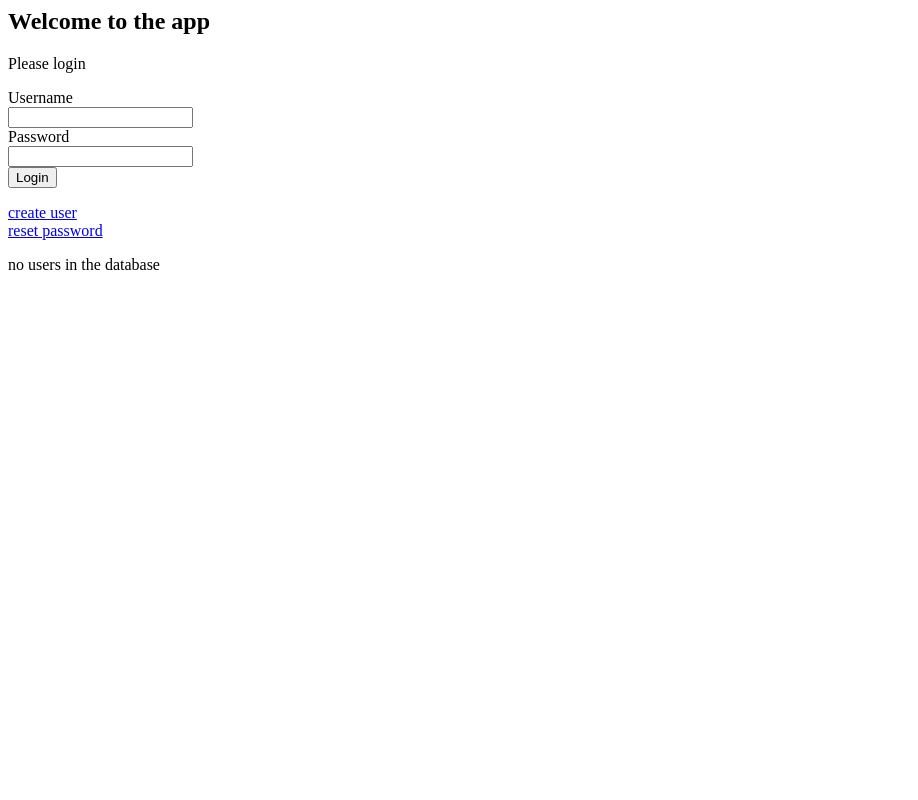
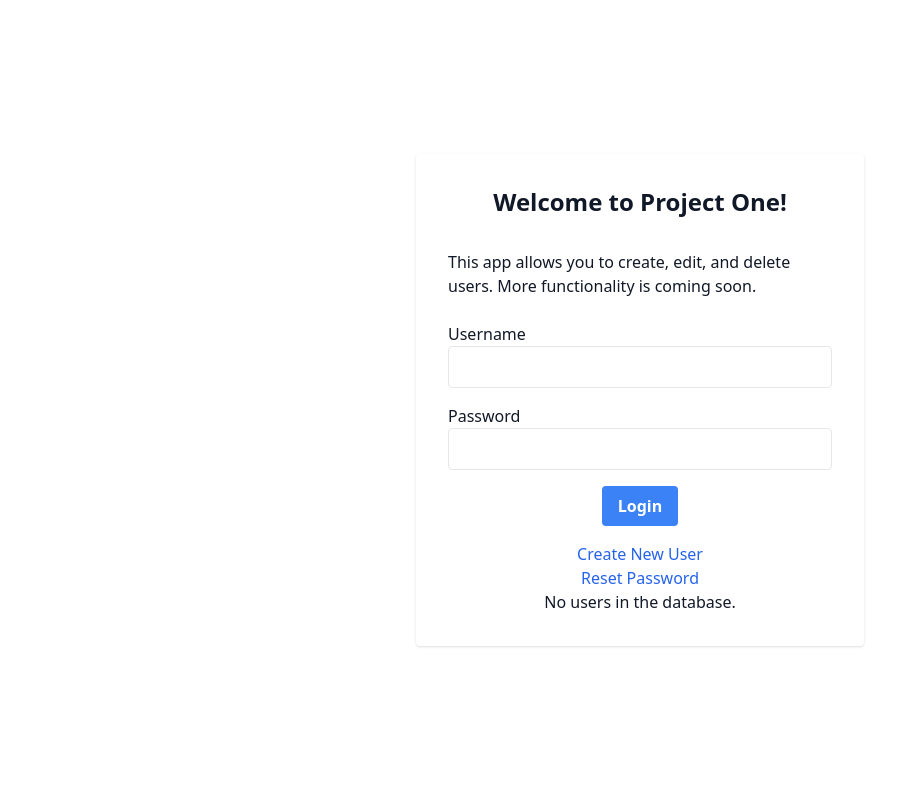
Before and after one commit to Tareqhaboukh/project_one, a Flask app: page /login in a window 1280 px wide. Shown: the whole page, without its empty margins (0-918 px from the left). Run offline with Flask 3, Linux system fonts and the light colour scheme; some libraries are stand-ins or nearby versions.

Commit message:
Login page Tailwind styling

```diff
--- /dev/null
+++ b/templates/base.html
@@ -0,0 +1,16 @@
+<!DOCTYPE html>
+<html lang="en">
+<head>
+    <meta charset="UTF-8">
+    <meta name="viewport" content="width=device-width, initial-scale=1.0">
+    <title>{% block title %}{% endblock %}</title>
+    <link href="{{ url_for('static', filename='css/style.css') }}" rel="stylesheet">
+    <script src="https://cdn.tailwindcss.com"></script>
+</head>
+<body class="bg-white text-gray-900 font-sans antialiased">
+
+    {% block content %}
+    {% endblock %}
+
+</body>
+</html>
--- a/templates/login.html
+++ b/templates/login.html
@@ -1,36 +1,58 @@
+{% extends "base.html" %}
+
+{% block content %}
+<div class="flex items-center justify-center min-h-screen">
+    <div class="w-full max-w-md p-8 bg-white rounded shadow">
+
         {% for message in get_flashed_messages() %}
+        <div class="bg-yellow-100 border border-yellow-400 text-yellow-700 px-4 py-2 rounded mb-4">
             {{ message }}
+        </div>
         {% endfor %}
 
+        <h2 class="text-2xl font-bold mb-8 text-center">Welcome to Project One!</h2>
 
-<h2>Welcome to the app</h2>
+        <p class="mb-6">This app allows you to create, edit, and delete users. More functionality is coming soon.</p>
 
-<p>Please login</p>
-<form method="post">
+        <form method="post" class="space-y-4">
 
             {{ form.hidden_tag() }}
 
-{{ form.username.label }} <br>
-{{ form.username }} <br>
+            <div>
+                {{ form.username.label(class_="block font-medium") }}
+                {{ form.username(class_="border p-2 rounded w-full") }}
+            </div>
 
-{{ form.password.label }} <br>
-{{ form.password }} <br>
+            <div>
+                {{ form.password.label(class_="block font-medium") }}
+                {{ form.password(class_="border p-2 rounded w-full") }}
+            </div>
 
-{{ form.submit }}
+            <div class="text-center">
+                {{ form.submit(class_="bg-blue-500 hover:bg-blue-600 text-white font-bold py-2 px-4 rounded")}}
+            </div>
+
         </form>
 
-<a href="{{ url_for('user_add') }}">create user</a><br>
-<a href="{{ url_for('reset_password') }}">reset password</a><br>
+        <div class="mt-4 text-center space-y-1">
+            <a href="{{ url_for('user_add') }}" class="text-blue-600 hover:underline">Create New User</a><br>
+            <a href="{{ url_for('reset_password') }}" class="text-blue-600 hover:underline">Reset Password</a><br>
+        </div>
 
     {% if users %}
-<ul>
+    <p class="mb-4 mt-4 text-center">Users List to test the API</p>
+
+    <div class="mt-4 overflow-y-auto max-h-48 border rounded p-4">
+        <ul class="text-left">
             {% for user in users %}
-
-        <li>{{ user.first_name }} {{ user.last_name }} - {{ user.username }}<br></li>
-
+            <li class="border-b pb-2">{{ user.id }} – {{ user.username }}</li>
             {% endfor %}
         </ul>
+    </div>
+    {% else %}
+      <p class="text-center">No users in the database.</p>
+    {% endif %}
 
-    {% else %}
-        <p>no users in the database</p><br>
-{% endif %}
+    </div>
+</div>
+{% endblock %}
```
Also changed, not shown: static/css/style.css (added). Lines whose indentation alone changed are shown as unchanged.
